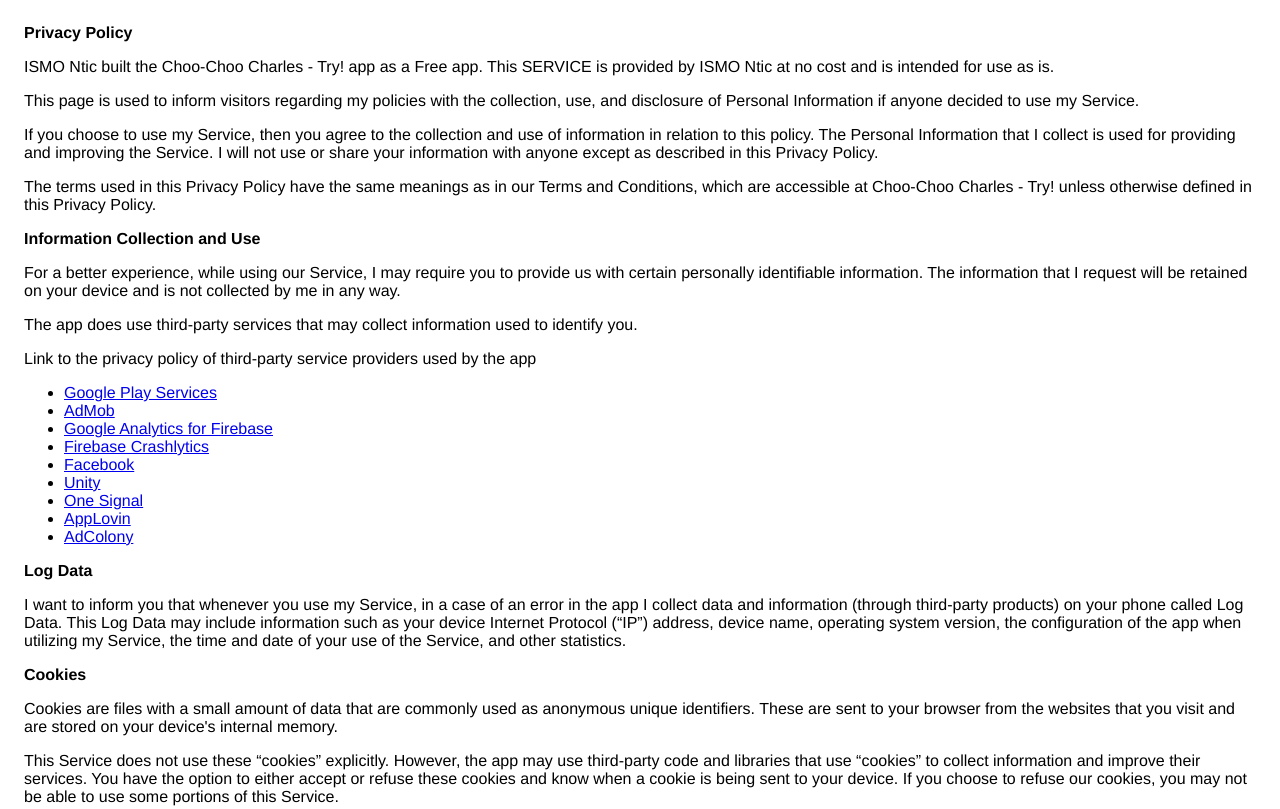
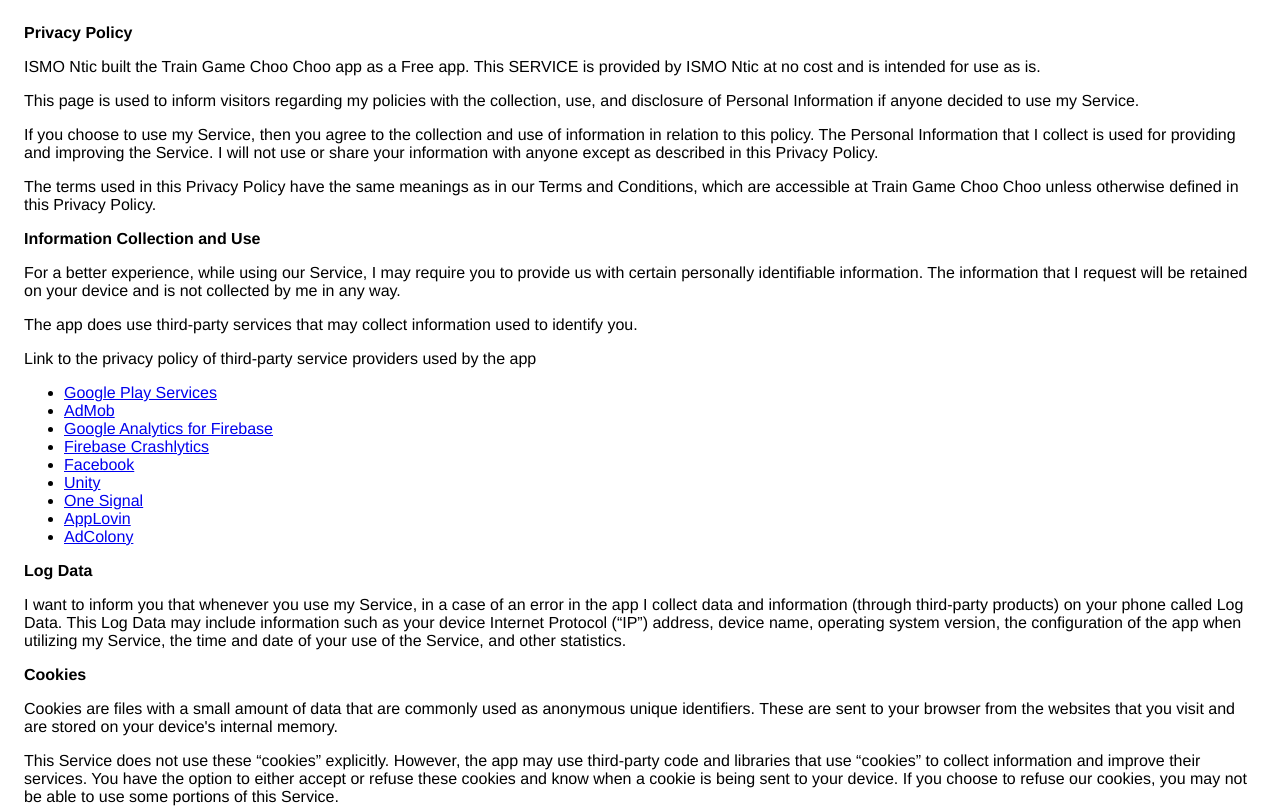
Before and after one commit to ismontic2012/ismontic2012.github.io, a plain HTML site: page choo-privacy.html in a window 1280 px wide. Shown: the top 809 px of the page. Drawn offline with Linux system fonts and the light colour scheme.

Commit message:
Update choo-privacy.html

```diff
--- a/choo-privacy.html
+++ b/choo-privacy.html
@@ -8,7 +8,7 @@
     </head>
     <body>
     <strong>Privacy Policy</strong> <p>
-                  ISMO Ntic built the Choo-Choo Charles - Try! app as
+                  ISMO Ntic built the Train Game Choo Choo app as
                   a Free app. This SERVICE is provided by
                   ISMO Ntic at no cost and is intended for use as
                   is.
@@ -25,7 +25,7 @@
                 </p> <p>
                   The terms used in this Privacy Policy have the same meanings
                   as in our Terms and Conditions, which are accessible at
-                  Choo-Choo Charles - Try! unless otherwise defined in this Privacy Policy.
+                  Train Game Choo Choo unless otherwise defined in this Privacy Policy.
                 </p> <p><strong>Information Collection and Use</strong></p> <p>
                   For a better experience, while using our Service, I
                   may require you to provide us with certain personally
@@ -104,6 +104,6 @@
                 </p> <p>This policy is effective as of 2022-12-30</p> <p><strong>Contact Us</strong></p> <p>
                   If you have any questions or suggestions about my
                   Privacy Policy, do not hesitate to contact me at ismontic2012@gmail.com.
-                </p> <p>This privacy policy page was created at <a href="https://privacypolicytemplate.net" target="_blank" rel="noopener noreferrer">privacypolicytemplate.net </a>and modified/generated by <a href="https://app-privacy-policy-generator.nisrulz.com/" target="_blank" rel="noopener noreferrer">App Privacy Policy Generator</a></p>
+                </p>
     </body>
     </html>
```
